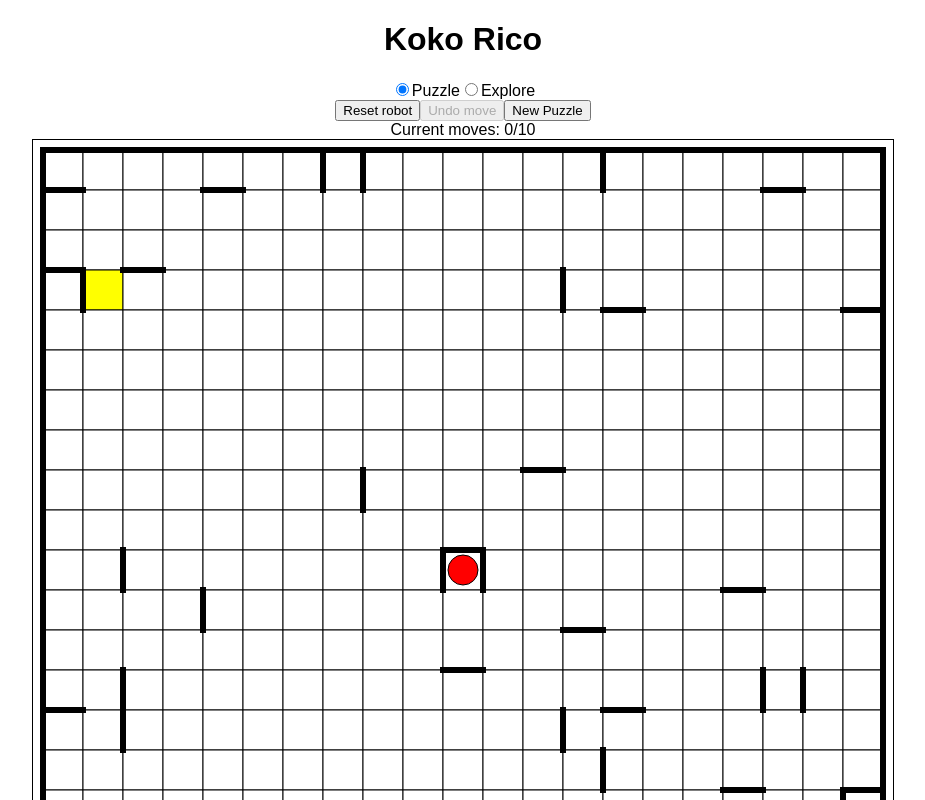
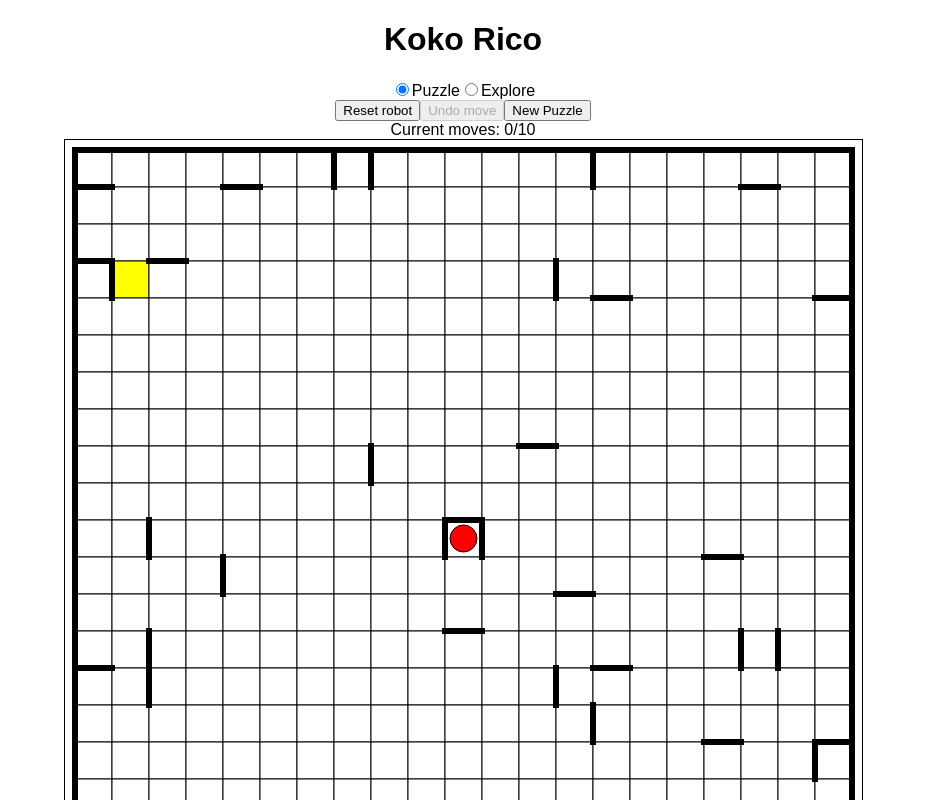
Before and after one commit to costas-basdekis/koko-rico, a React (Create React App) app: page / in a window 1280 px wide. Shown: the top 800 px of the page, without its empty margins (177-1102 px from the left). Built offline with nearby package versions, Linux system fonts and the light colour scheme.

Commit message:
Resize draw size based on window size

```diff
--- a/src/SvgContainer.tsx
+++ b/src/SvgContainer.tsx
@@ -1,6 +1,7 @@
-import { ReactNode } from "react";
+import { ReactNode, useState } from "react";
 import { SvgDefs } from "./SvgDefs";
 import { DrawSettings } from "./components";
+import { useWindowSize } from "./hooks";
 
 export interface SvgContainerProps {
   gridWidth: number;
@@ -9,11 +10,19 @@ export interface SvgContainerProps {
 }
 
 export function SvgContainer({children, gridWidth, gridHeight}: SvgContainerProps) {
-  const drawSettings = DrawSettings.use();
+  const [drawSettings, setDrawSettings] = useState(new DrawSettings());
+  useWindowSize((windowWidth: number, windowHeight: number) => {
+    const newDrawSettings = DrawSettings.fittingInWindow(windowWidth, windowHeight, gridWidth, gridHeight);
+    if (!newDrawSettings.equals(drawSettings)) {
+      setDrawSettings(newDrawSettings);
+    }
+  }, [gridWidth, gridHeight]);
   return (
-      <svg width={drawSettings.width * gridWidth + drawSettings.xOffset * 2} height={drawSettings.height * gridHeight + drawSettings.yOffset * 2}>
+      <svg width={drawSettings.getDisplayWidth(gridWidth)} height={drawSettings.getDisplayHeight(gridHeight)}>
         <SvgDefs />
-        {children}
+        <DrawSettings.ContextProvider value={drawSettings}>
+          {children}
+        </DrawSettings.ContextProvider>
       </svg>
   );
 }
--- a/src/components/DField.tsx
+++ b/src/components/DField.tsx
@@ -76,7 +76,7 @@ export function DNextPosition({position, nextPosition, onRobotMoveClick}: DNextP
       + ` scale(${drawSettings.width / 20})`
       + ` rotate(${rotation})`
     );
-  }, [position, nextPosition]);
+  }, [drawSettings, position, nextPosition]);
   const onClick = useCallback(() => {
     onRobotMoveClick?.(nextPosition);
   }, [nextPosition, onRobotMoveClick]);
--- a/src/components/DrawSettings.ts
+++ b/src/components/DrawSettings.ts
@@ -14,6 +14,16 @@ export class DrawSettings {
     return useContext(this.Context);
   }
 
+  static fittingInWindow(windowWidth: number, windowHeight: number, gridWidth: number, gridHeight: number): DrawSettings {
+    const xOffset = 10;
+    const yOffset = 10;
+    const maxWidth = Math.floor((windowWidth - xOffset * 2) /  gridWidth);
+    const maxHeight = Math.floor((windowHeight - yOffset * 2) /  gridHeight);
+    const width = Math.min(maxWidth, maxHeight);
+    const height = width;
+    return new this(width, height, xOffset, yOffset);
+  }
+
   constructor(
     width: number = 40,
     height: number = 40,
@@ -26,6 +36,25 @@ export class DrawSettings {
     this.xOffset = xOffset;
     this.yOffset = yOffset;
     this.robotColours = robotColours;
+  }
+
+  equals(other: DrawSettings): boolean {
+    return (
+      this.width === other.width
+      && this.height === other.height
+      && this.xOffset === other.xOffset
+      && this.yOffset === other.yOffset
+      && this.robotColours.length === other.robotColours.length
+      && this.robotColours.every((colour, index) => colour == other.robotColours[index])
+    )
+  }
+
+  getDisplayWidth(gridWidth: number): number {
+    return this.width * gridWidth + this.xOffset * 2;
+  }
+
+  getDisplayHeight(gridHeight: number): number {
+    return this.height * gridHeight + this.yOffset * 2;
   }
 
   getXPosition(x: number): number {
--- /dev/null
+++ b/src/hooks/index.ts
@@ -0,0 +1 @@
+export * from "./useWindowSize";
--- /dev/null
+++ b/src/hooks/useWindowSize.ts
@@ -0,0 +1,14 @@
+import { useLayoutEffect } from "react";
+
+export function useWindowSize(fn: (windowWidth: number, windowHeight: number) => void, deps: React.DependencyList = []) {
+  useLayoutEffect(() => {
+    function updateSize() {
+      fn(window.innerWidth, window.innerHeight);
+    }
+    window.addEventListener('resize', updateSize);
+    updateSize();
+    return () => {
+      window.removeEventListener('resize', updateSize);
+    };
+  }, deps);
+}
--- a/src/pages/ExploreMode.tsx
+++ b/src/pages/ExploreMode.tsx
@@ -1,7 +1,7 @@
 import _ from "underscore";
 import { useCallback, useMemo, useState } from "react";
 import { Game, WallType, Robot } from "../game";
-import { DGame, DrawSettings } from "../components";
+import { DGame } from "../components";
 import { Position, PositionMap } from "../utils";
 import { SvgContainer } from "../SvgContainer";
 
@@ -10,7 +10,6 @@ export default function ExploreMode() {
     Game.makeForSizeAndRobots(21, 21, [{ x: 10, y: 10 }])
   );
   const [robotPath, setRobotPath] = useState<[Position, Position][]>([]);
-  const [drawSettings] = useState(new DrawSettings());
   const onGhostWallClick = useCallback(
     (position: Position, type: WallType) => {
       const newGame = game.toggleWall(position, type);
@@ -59,7 +58,6 @@ export default function ExploreMode() {
         {maxDistance !== null ? <div>Max distance: {maxDistance}</div> : null}
       </div>
       <SvgContainer gridWidth={game.field.width} gridHeight={game.field.height}>
-        <DrawSettings.ContextProvider value={drawSettings}>
         <DGame
           game={game}
           robotPath={robotPath}
@@ -70,7 +68,6 @@ export default function ExploreMode() {
           showRobotControls
           onRobotMoveClick={onRobotMoveClick}
         />
-        </DrawSettings.ContextProvider>
       </SvgContainer>
     </>
   );
--- a/src/pages/PuzzleMode.tsx
+++ b/src/pages/PuzzleMode.tsx
@@ -1,7 +1,7 @@
 import _ from "underscore";
 import { useCallback, useMemo, useState } from "react";
 import { Game, Robot } from "../game";
-import { DGame, DrawSettings } from "../components";
+import { DGame } from "../components";
 import { Position } from "../utils";
 import { SvgContainer } from "../SvgContainer";
 
@@ -16,7 +16,6 @@ export function PuzzleMode() {
       .sort(([, leftDistance], [, rightDistance]) => leftDistance - rightDistance)[0];
   }, [game.field]);
   const [robotPath, setRobotPath] = useState<[Position, Position][]>([]);
-  const [drawSettings] = useState(new DrawSettings());
   const onRobotResetClick = useCallback(() => {
     setGame(game.moveRobot(game.robots[0], { x: 10, y: 10 }));
     setRobotPath([]);
@@ -44,7 +43,6 @@ export function PuzzleMode() {
       </div>
       <div>Current moves: {robotPath.length}/{targetDistance}</div>
       <SvgContainer gridWidth={game.field.width} gridHeight={game.field.height}>
-        <DrawSettings.ContextProvider value={drawSettings}>
         <DGame
           game={game}
           robotPath={robotPath}
@@ -52,7 +50,6 @@ export function PuzzleMode() {
           onRobotMoveClick={onRobotMoveClick}
           targetPosition={targetPosition}
         />
-        </DrawSettings.ContextProvider>
       </SvgContainer>
     </>
   );
```
Lines whose indentation alone changed are shown as unchanged.
